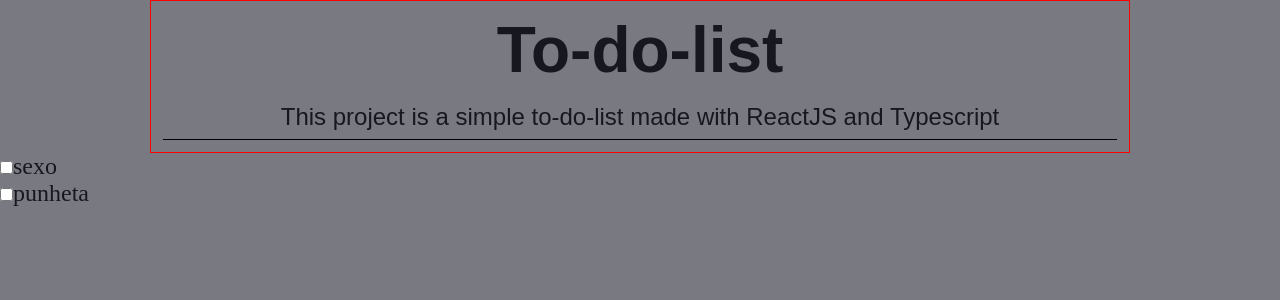
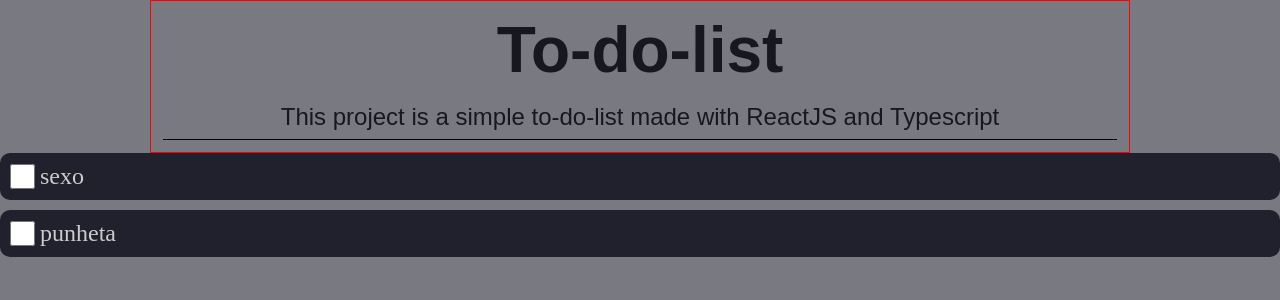
Before and after one commit to beceluiz/cep-search, a React (Create React App) app: page / in a window 1280 px wide. Shown: the top 300 px of the page. Built offline with nearby package versions, Linux system fonts and the light colour scheme.

Commit message:
stylishing input & label

```diff
--- a/src/components/ListItem/styles.ts
+++ b/src/components/ListItem/styles.ts
@@ -1,3 +1,20 @@
 import styled from "styled-components";
 
-export const ListItemContainer = styled.div``;
+export const ListItemContainer = styled.div`
+  display: flex;
+  background: #20212c;
+  padding: 0.625rem;
+  border-radius: 0.625rem;
+  margin-bottom: 0.625rem;
+  align-items: center;
+
+  input {
+    width: 1.5625rem;
+    height: 1.5625rem;
+    margin-right: 0.3125rem;
+  }
+
+  label {
+    color: #ccc;
+  }
+`;
```
